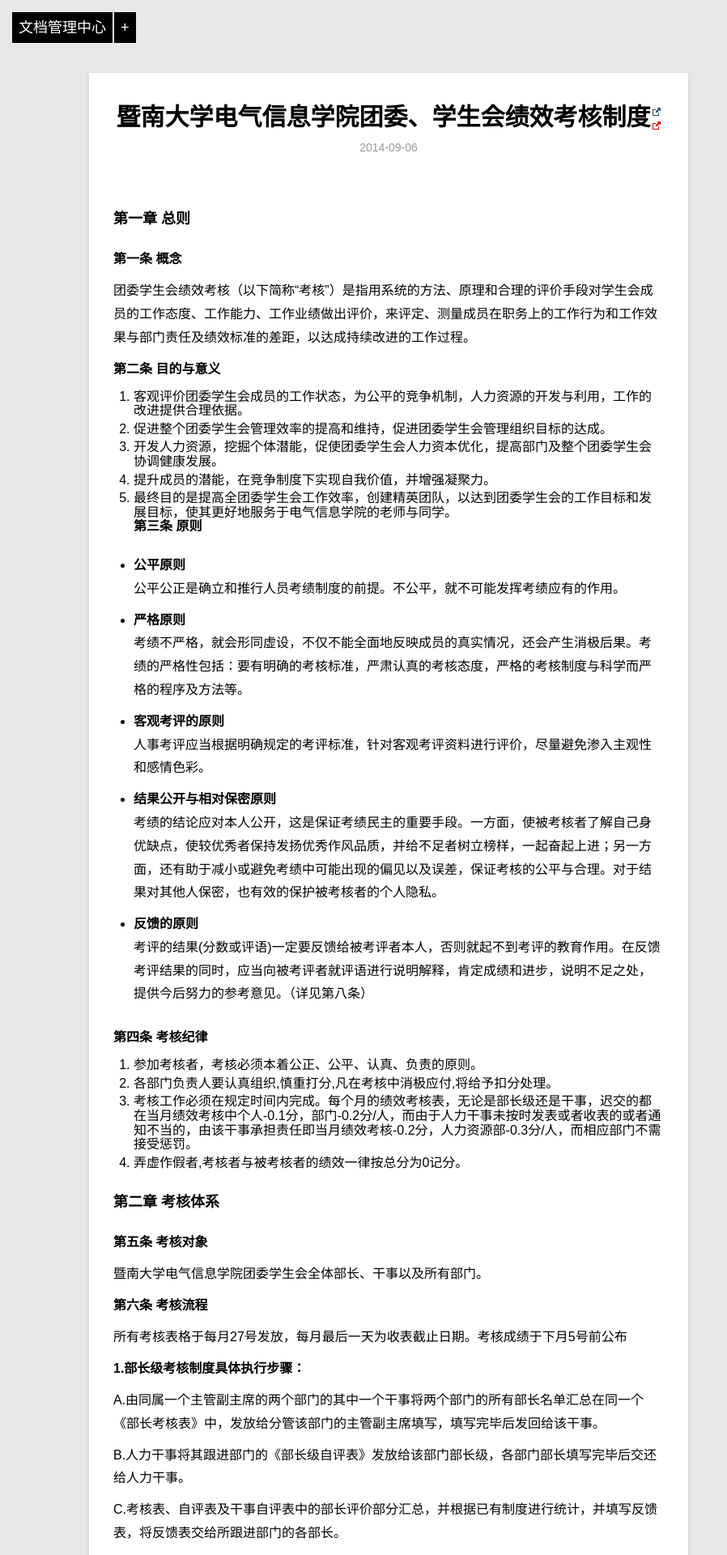
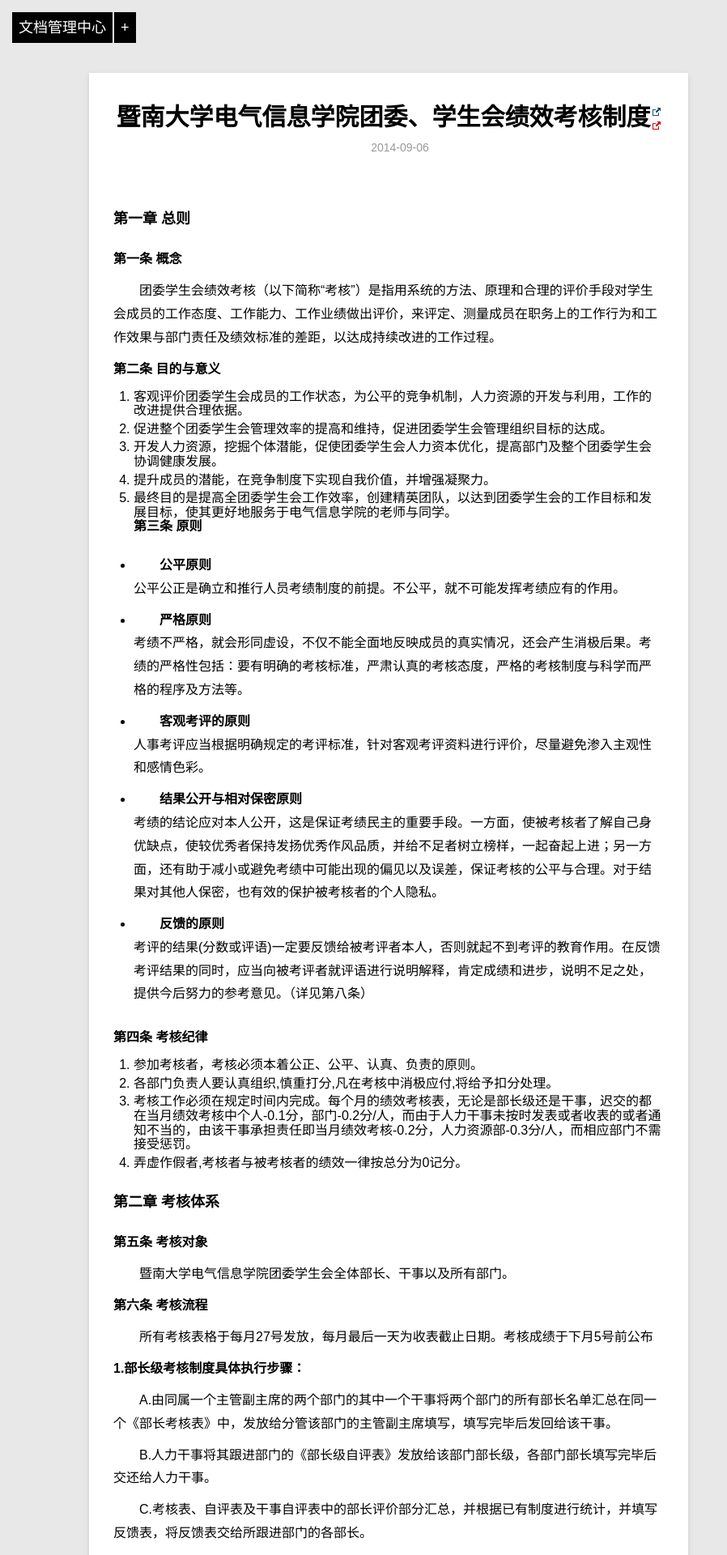
Before and after one commit to kanonwind/jnu.eic.su, a Jekyll site: the page built from _posts/system/2014-09-06-jnu-eic-su-performance-appraisal-system.md, in a window 1280 px wide. Shown: the top 1920 px of the page at 81% size, without its empty margins (0-898 px from the left). Built offline with Jekyll 4.4.1, drawn with Linux system fonts in a browser that asks for light colours; Markdown is read by kramdown in place of the engine named in the settings.

```diff
--- a/_posts/system/2014-09-06-jnu-eic-su-performance-appraisal-system.md
+++ b/_posts/system/2014-09-06-jnu-eic-su-performance-appraisal-system.md
@@ -139,8 +139,8 @@
 
 ###第五章 附则
 ####第十条 考核执行者
-　　暨南大学电气信息学院团委、学生会人力资源部
+暨南大学电气信息学院团委、学生会人力资源部
 ####第十一条
-　　本办法经主席会议审核，由暨南大学电气信息学院团委、学生会人力资源部负责制订、解释及修订；遇有情况变动需增删、修改或废除时，由团委学生会副书记主席会议授权，人力资源部享有最终解释权。
+本办法经主席会议审核，由暨南大学电气信息学院团委、学生会人力资源部负责制订、解释及修订；遇有情况变动需增删、修改或废除时，由团委学生会副书记主席会议授权，人力资源部享有最终解释权。
 ####第十二条
-　　本制度自下发之日起开始实施。
+本制度自下发之日起开始实施。
--- a/css/default.css
+++ b/css/default.css
@@ -44,9 +44,9 @@
 h2 {font-size:22px;font-weight:bold;margin-bottom:25px;}
 h3 {font-size:18px;font-weight:bold;margin-bottom:25px;}
 h4,h5,h6 {font-weight:bold;margin-bottom:15px;}
-p {margin-bottom:10px;line-height:1.8em;}
+p {margin-bottom:10px;line-height:1.8em;text-indent:2em;}
 code {background:#eee;border:1px solid #ccc;padding:0 5px;font-family:"Courier";line-height:14px;font-size:14px;word-wrap:break-word; }
-pre {background-color:#000;padding:15px;overflow:auto;margin-bottom:40px;font-size:14px;border: 1px solid #eee;-webkit-border-radius: 4px 4px 4px 4px;-moz-border-radius: 4px 4px 4px 4px;border-radius: 4px 4px 4px 4px;color:#b9bdb6;margin-top:-20px; }
+pre {background-color:#000;padding:15px;overflow:auto;font-size:14px;border: 1px solid #eee;-webkit-border-radius: 4px 4px 4px 4px;-moz-border-radius: 4px 4px 4px 4px;border-radius: 4px 4px 4px 4px;color:#b9bdb6;}
 h4+pre, h3+pre { margin-top:20px; }
 pre code{background-color:transparent;border:none;padding:0;word-wrap:normal;}
 pre ol{margin-left:25px;list-style-type:decimal;}
```
